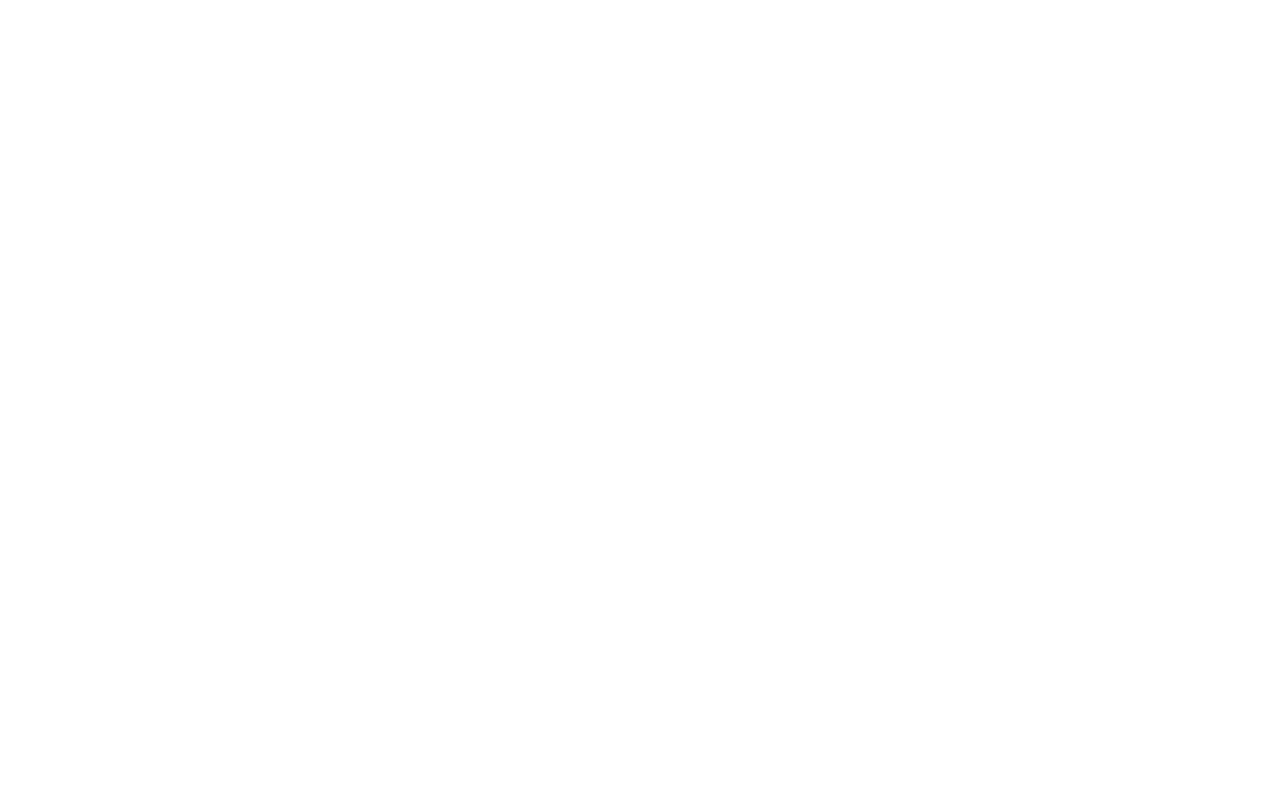
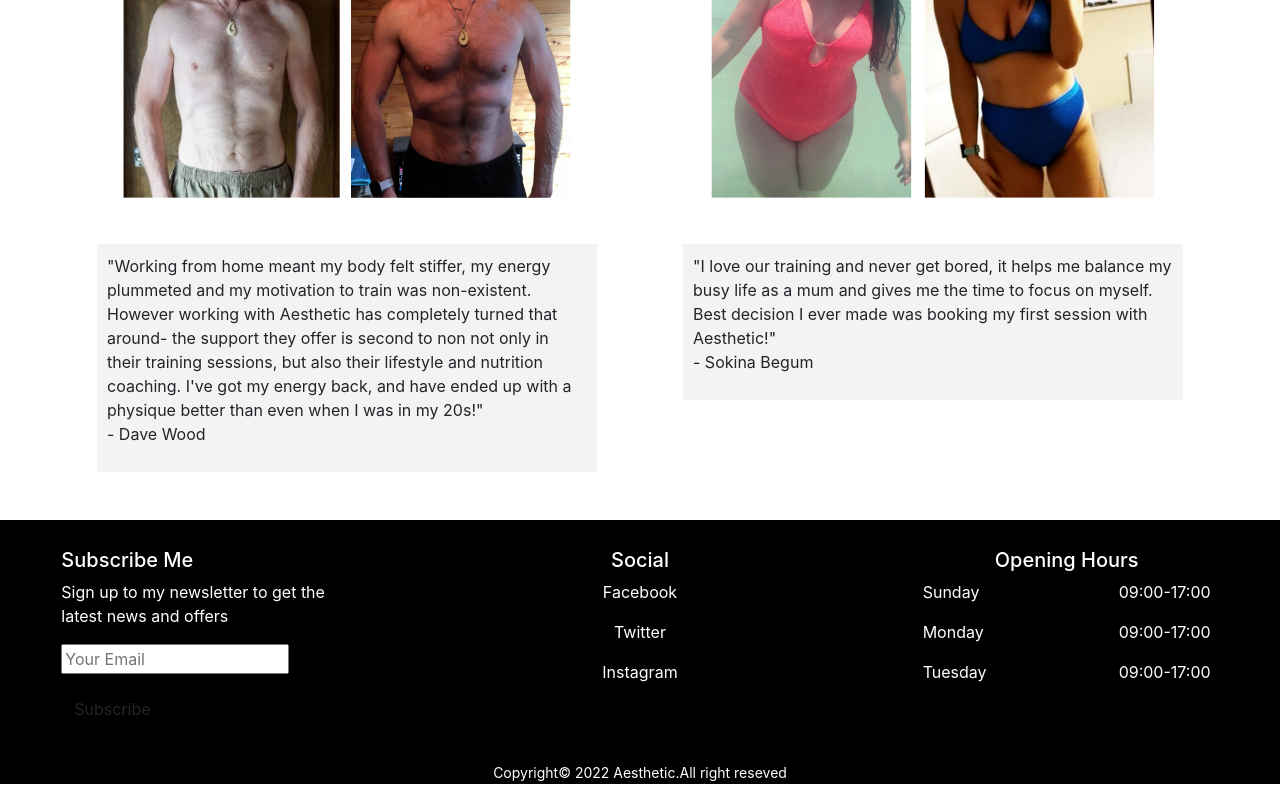
Before and after one commit to no7hingisimpossible/Aesthetic-, a React (Create React App) app: page / in a window 1280 px wide. Shown: the part 2331-3131 px from the top of the page. Before the commit the page ends 2160 px from the top, so only its background shows below. Built offline with nearby package versions, Linux system fonts and the light colour scheme; no server answers.

Commit message:
part responsive done

```diff
--- a/src/Pages/Home/Banner/Banner.css
+++ b/src/Pages/Home/Banner/Banner.css
@@ -47,3 +47,12 @@
     padding-top: 5%;
 
 }
+
+@media screen and (max-width: 576px) {
+    .title{
+        font-size: 3em;
+    }
+    .banner-info{
+        font-size: 1rem;
+    }
+}
--- a/src/Pages/Home/Home/Home.js
+++ b/src/Pages/Home/Home/Home.js
@@ -1,5 +1,6 @@
 import React from 'react';
 import Banner from '../Banner/Banner';
+import Reviews from '../Reviews/Reviews';
 import Service from '../Service/Service';
 import Services from '../Services/Services';
 import './Home.css'
@@ -9,6 +10,7 @@
         <div>
             <Banner></Banner>
             <Services></Services>
+            <Reviews></Reviews>
         </div>
     );
 };
--- /dev/null
+++ b/src/Pages/Home/Reviews/Review.css
@@ -0,0 +1,39 @@
+.review-card-container{
+
+    display: grid;
+    grid-template-columns: 1fr 1fr;
+    grid-gap: 20px;
+
+}
+.review-container{
+    width: 90%;
+    margin: auto;
+}
+
+.review-box{
+    background-color: rgba(211, 211, 211, 0.281);
+    padding: 10px;
+    margin-top: 20px;
+}
+
+.review-image{
+    width: 100%;
+}
+.review-card{
+    width: 500px;
+    margin: 0 auto;
+}
+
+@media screen and (max-width: 576px) {
+    .review-card-container{
+        display: grid;
+        grid-template-columns: 1fr;
+    }
+
+}
+
+@media screen  and (min-width: 577px) and (max-width:992px) {
+    .service-container{
+        grid-template-columns: repeat(2, 1fr);
+    }
+}
--- /dev/null
+++ b/src/Pages/Home/Reviews/Reviews.js
@@ -0,0 +1,34 @@
+import React from 'react';
+import './Review.css'
+import Review1 from '../../../images/Review1.png'
+import Review2 from '../../../images/Review2.png'
+
+const Reviews = () => {
+    return (
+        <div className='review-container'>
+            <h3 className='text-center mt-5'>Getting Reviews Since 2015</h3>
+            <p className='text-center mb-5'>The Armoury would be nothing without the men and women that have put their trust in us over the last 10 years, and working together we've had the privilege of seeing some truly tremendous accomplishments.  Whether that means gaining the confidence to wear a two-piece at the beach after having their first child, fitting into the suit they always imagined they'd wear for their daughters wedding, or the everyday confidence that permeates everything they do, installed through the effort they've put in at the studio.</p>
+                <div className='review-card-container'>
+                    <div className='review-card' >
+                        <img className='review-image' src={Review1} alt="" />
+                        <div className='review-box'>
+                            <p>"Working from home meant my body felt stiffer, my energy plummeted and my motivation to train was non-existent. However working with Aesthetic has completely turned that around- the support they offer is second to non not only in their training sessions, but also their lifestyle and nutrition coaching. I've got my energy back, and have ended up with a physique better than even when I was in my 20s!" <br /> - Dave Wood</p>
+                        </div>
+                    </div>
+                    <div className='review-card'>
+                        <img className='review-image' src={Review2} alt="" />
+                        <div className='review-box'>
+                            <p>"I love our training and never get bored, it helps me balance my busy life as a mum and gives me the time to focus on myself. Best decision I ever made was booking my first session with Aesthetic!" <br /> - Sokina Begum
+                            </p>
+                        </div>
+                    </div>
+                </div>
+
+
+        </div>
+
+
+    );
+};
+
+export default Reviews;
--- a/src/Pages/Home/Services/Services.css
+++ b/src/Pages/Home/Services/Services.css
@@ -5,3 +5,16 @@
     margin: 0 auto;
     grid-row-gap: 50px;
 }
+
+@media screen and (max-width: 576px) {
+    .services-container{
+        display: grid;
+        grid-template-columns: 1fr;
+    }
+
+}
+@media screen  and (min-width: 577px) and (max-width:992px) {
+    .service-container{
+        grid-template-columns: repeat(2, 1fr);
+    }
+}
--- a/src/Pages/Shared/Footer/Footer.js
+++ b/src/Pages/Shared/Footer/Footer.js
@@ -3,22 +3,39 @@
 
 const Footer = () => {
     return (
-        <div className='bg-black mt-5'>
+        <div className='mt-5 bg-black'>
             <div className="footer-container">
-                <div className='text-center'>
-                    <h5>Products</h5>
-                    <p>a;laksdjfa;ldksfj</p>
+                <div className=' w-75 mx-auto p-2'>
+                    <h5>Subscribe Me</h5>
+                    <p>Sign up to my newsletter to get the latest news and offers</p>
+                    <input className='w-75' type="email" name="" id="" placeholder='Your Email'/>
+                    <button className='d-block btn mt-3'>Subscribe</button>
                 </div>
-                <div className='text-center'>
-                    <h5>Useful Link</h5>
-                    <p>a;laksdjfa;ldksfj</p>
+                <div className='text-center w-75 mx-auto p-2'>
+                    <h5>Social</h5>
+                    <p>Facebook</p>
+                    <p>Twitter</p>
+                    <p>Instagram</p>
                 </div>
-                <div className='text-center'>
-                    <h5>Address</h5>
-                    <p>a;laksdjfa;ldksfj</p>
+                <div className='text-center w-75 mx-auto p-2 px-3'>
+                    <h5>Opening Hours</h5>
+                    <div className='d-flex justify-content-between'>
+                        <p>Sunday</p>
+                        <p>09:00-17:00</p>
+                    </div>
+                    <div className='d-flex justify-content-between'>
+                        <p>Monday</p>
+                        <p>09:00-17:00</p>
+                    </div>
+                    <div className='d-flex justify-content-between '>
+                        <p>Tuesday</p>
+                        <p>09:00-17:00</p>
+                    </div>
+
+
                 </div>
             </div>
-                <p className='text-center text-white mt-5'><small>Copyright 2022</small></p>
+                <p className='text-center  text-white mt-4'><small>Copyright&copy; 2022 Aesthetic.All right reseved</small></p>
 
 
         </div>
```
Also changed, not shown: src/Pages/Shared/Footer/Footer.css (line endings or trailing spaces), src/images/Review1.png (added), src/images/Review2.png (added).
